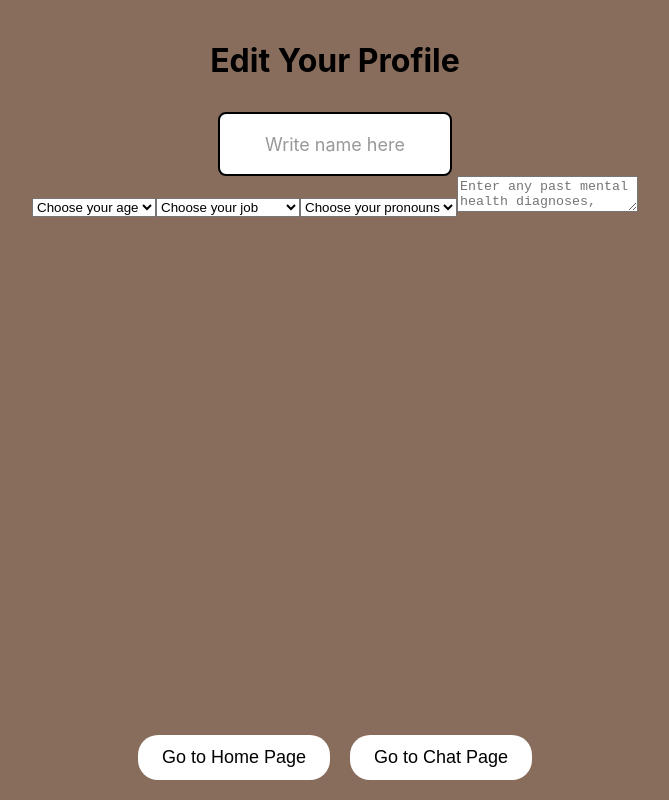
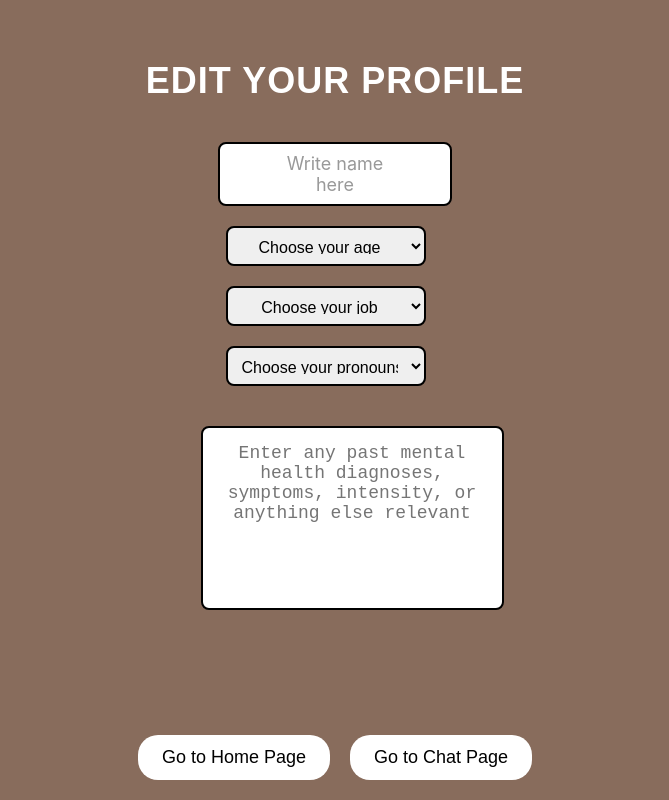
Before and after one commit to Way05/HenHacks25, a React (Create React App) app in the folder henhacks25/: page /profile in a window 1280 px wide. Shown: the whole page, without its empty margins (305-974 px from the left). Built offline with nearby package versions, Linux system fonts and the light colour scheme.

Commit message:
kinda done profile page CSS

```diff
--- a/henhacks25/src/CSS/profile.css
+++ b/henhacks25/src/CSS/profile.css
@@ -17,7 +17,24 @@ body, html {
     position: relative;
   }
 
-  /* -------------------------------------------*/
+  /* ------------------------------------------- */
+
+  /* Style for the header (h1) */
+h1 {
+    font-size: 36px; /* Larger font size for the header */
+    font-weight: bold; /* Make the header bold */
+    color: #ffffff; /* Dark gray color for text */
+    text-align: center; /* Center-align the text */
+    margin-top: 30px; /* Space above the header */
+    margin-bottom: 20px; /* Space below the header */
+    font-family: 'Arial', sans-serif; /* Set a clean sans-serif font */
+    text-transform: uppercase; /* Capitalize all letters */
+    letter-spacing: 1px; /* Add spacing between letters */
+    padding: 10px;
+    border-radius: 8px; /* Rounded corners for the header */
+  }
+
+/* ------------------------------------------- */
 
   /* Keep buttons centered at the bottom */
   .button-container {
@@ -53,10 +70,10 @@ body, html {
     transform: scale(0.95);
   }
 
-  /* -------------------------------------------*/
+  /* ------------------------------------------- */
 
-/* Center the name box */
-.name-container {
+  /* Center the name box */
+  .name-container {
     position: relative;
     display: flex;
     justify-content: center;
@@ -92,7 +109,7 @@ body, html {
     transition: opacity 0.3s ease-out;
   }
 
-  /* When the text box is focused or contains text, fade the placeholder */
+  /* When the text box is focused, fade the placeholder */
   .name-box:focus + .name-box-label,
   .name-box:not(:placeholder-shown) + .name-box-label {
     opacity: 0; /* Fade out placeholder */
@@ -102,3 +119,59 @@ body, html {
   .name-box:placeholder-shown + .name-box-label {
     opacity: 1; /* Placeholder is visible if input is empty */
   }
+
+  /* ------------------------------------------- */
+
+  /* Center and style the dropdowns */
+.select-container {
+    width: 100%;
+    max-width: 250px; /* Adjusted max width to make the dropdown narrower */
+    margin-top: 20px; /* Space above each dropdown */
+    margin-bottom: 20px; /* Space below each dropdown */
+    display: flex;
+    justify-content: center;
+    align-items: center;
+  }
+
+  /* Style individual dropdown boxes */
+  select {
+    width: 100%;
+    height: 40px;
+    font-size: 16px;
+    padding: 10px;
+    border-radius: 8px; /* Rounded edges */
+    border: 2px solid #000000;
+    outline: none;
+    text-align: center; /* Center the options */
+    transition: all 0.3s ease;
+    max-width: 200px; /* Set max width to make it more narrow */
+  }
+
+  /* Add hover effect to dropdown */
+  select:hover {
+    border-color: #ea9e78; /* Change border color on hover */
+  }
+
+  /* ------------------------------------------- */
+
+  /* Style for the past mental health info (textarea) */
+textarea {
+    width: 100%; /* Adjust width as needed */
+    max-width: 850px; /* Make the textarea wider */
+    height: 150px; /* Make the textarea much taller */
+    font-size: 18px; /* Increase the font size */
+    padding: 15px;
+    border-radius: 8px;
+    border: 2px solid #000000; /* Match with other inputs */
+    outline: none;
+    resize: none; /* Disable resizing of the textarea */
+    transition: all 0.3s ease;
+    text-align: center; /* Center the text inside the textarea */
+    margin-top: 20px; /* Add space above the textarea */
+    color: #000; /* Ensure the text color is black */
+  }
+
+  /* Add hover effect to the textarea */
+  textarea:hover {
+    border-color: #ea9e78; /* Change border color on hover */
+  }
--- a/henhacks25/src/pages/profile.tsx
+++ b/henhacks25/src/pages/profile.tsx
@@ -45,6 +45,7 @@ const ProfilePage: React.FC = () => {
         </div>
 
         {/* Age Dropdown */}
+        <div className="select-container">
           <select name="age" value={age} onChange={handleChange(setAge, "age")}>
             <option value="" disabled>Choose your age</option>
             <option value="Prefer not to say">Prefer not to say</option>
@@ -52,8 +53,10 @@ const ProfilePage: React.FC = () => {
               <option key={num} value={num}>{num}</option>
             ))}
           </select>
+        </div>
 
         {/* Job Dropdown */}
+        <div className="select-container">
           <select name="job" value={job} onChange={handleChange(setJob, "job")}>
             <option value="" disabled>Choose your job</option>
             <option value="Student">Student</option>
@@ -63,8 +66,10 @@ const ProfilePage: React.FC = () => {
             <option value="Unemployed">Unemployed</option>
             <option value="Prefer not to say">Prefer not to say</option>
           </select>
+        </div>
 
         {/* Gender Dropdown */}
+        <div className="select-container">
           <select name="gender" value={gender} onChange={handleChange(setGender, "gender")}>
             <option value="" disabled>Choose your pronouns</option>
             <option value="He">he/him</option>
@@ -73,6 +78,7 @@ const ProfilePage: React.FC = () => {
             <option value="Other">Other</option>
             <option value="Prefer not to say">Prefer not to say</option>
           </select>
+        </div>
 
         {/* Past Mental Health Info */}
         <textarea
```
Lines whose indentation alone changed are shown as unchanged.
